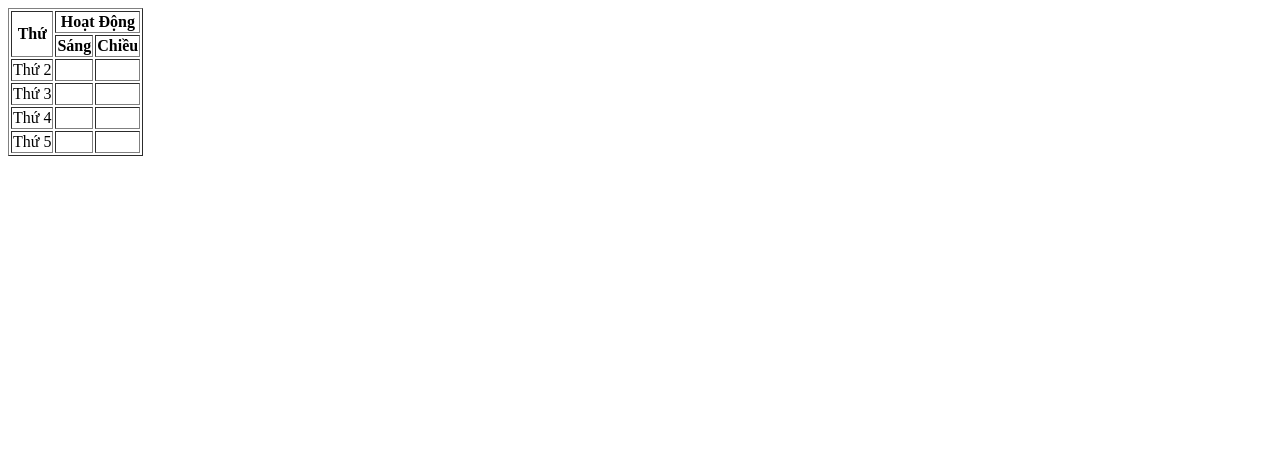
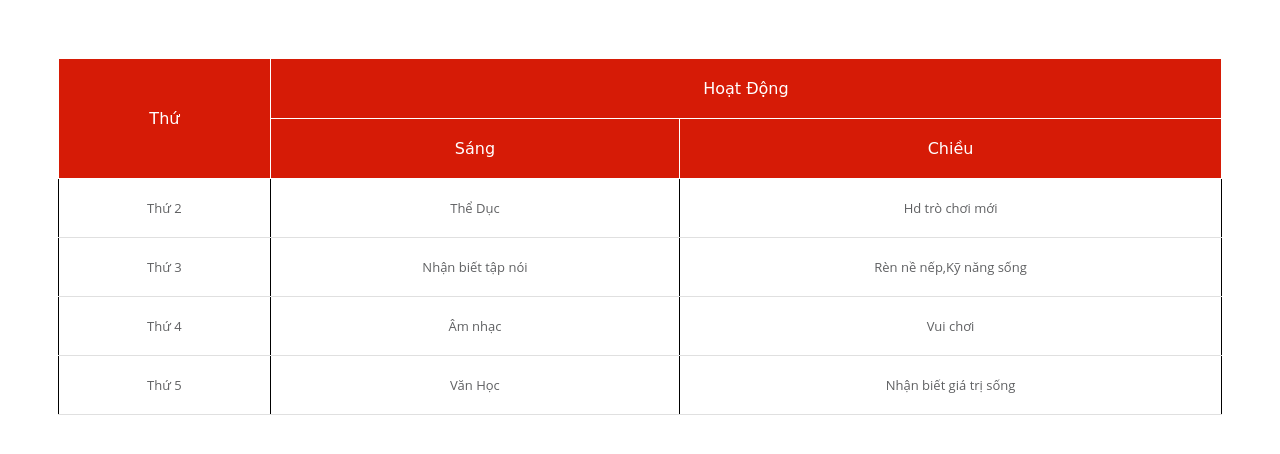
Before and after one commit to anhhuynh1998/caseStudyModule2, a plain HTML site: page source/timetable.html in a window 1280 px wide. Drawn offline with Linux system fonts and the light colour scheme.

Commit message:
info file

```diff
--- /dev/null
+++ b/source/css/style.css
@@ -0,0 +1,36 @@
+body {
+    padding: 50px;
+}
+
+table {
+    width: 100%;
+    border-collapse: collapse;
+}
+
+td, th {
+    padding: 20px;
+    border: 1px solid black;
+}
+th{
+    font-family: 'Patua One', cursive;
+    font-size:16px;
+    font-weight:400;
+    color:#fff;
+    text-align:center;
+    padding:20px;
+    background-color: #d61b06;
+    border-color: white;
+}
+td{
+    font-family: 'Open Sans', sans-serif;
+    font-weight:400;
+    color:#5f6062;
+    font-size:13px;
+    padding:20px 20px 20px 20px;
+    border-bottom:1px solid #e0e0e0;
+    text-align: center;
+}
+
+.hover {
+    background: red;
+}
--- a/source/timetable.html
+++ b/source/timetable.html
@@ -5,13 +5,13 @@
     <meta http-equiv="X-UA-Compatible" content="IE=edge">
     <meta name="viewport" content="width=device-width, initial-scale=1.0">
     <title>time table</title>
+    <link rel="stylesheet" href="/css/style.css">
 </head>
 <body>
     <table border="1">
         <tr>
             <th rowspan="2">Thứ</th>
             <th colspan="2">Hoạt Động</th>
-
         </tr>
         <tr>
             <th>Sáng</th>
@@ -19,23 +19,23 @@
         </tr>
         <tr>
             <td>Thứ 2</td>
-            <td></td>
-            <td></td>
+            <td>Thể Dục</td>
+            <td>Hd trò chơi mới</td>
         </tr>
         <tr>
             <td>Thứ 3</td>
-            <td></td>
-            <td></td>
+            <td>Nhận biết tập nói</td>
+            <td>Rèn nề nếp,Kỹ năng sống</td>
         </tr>
         <tr>
             <td>Thứ 4</td>
-            <td></td>
-            <td></td>
+            <td>Âm nhạc</td>
+            <td>Vui chơi</td>
         </tr>
         <tr>
             <td>Thứ 5</td>
-            <td></td>
-            <td></td>
+            <td>Văn Học</td>
+            <td>Nhận biết giá trị sống</td>
         </tr>
     </table>
 </body>
```
Also changed, not shown: source/table.html (+1 -0 lines).
